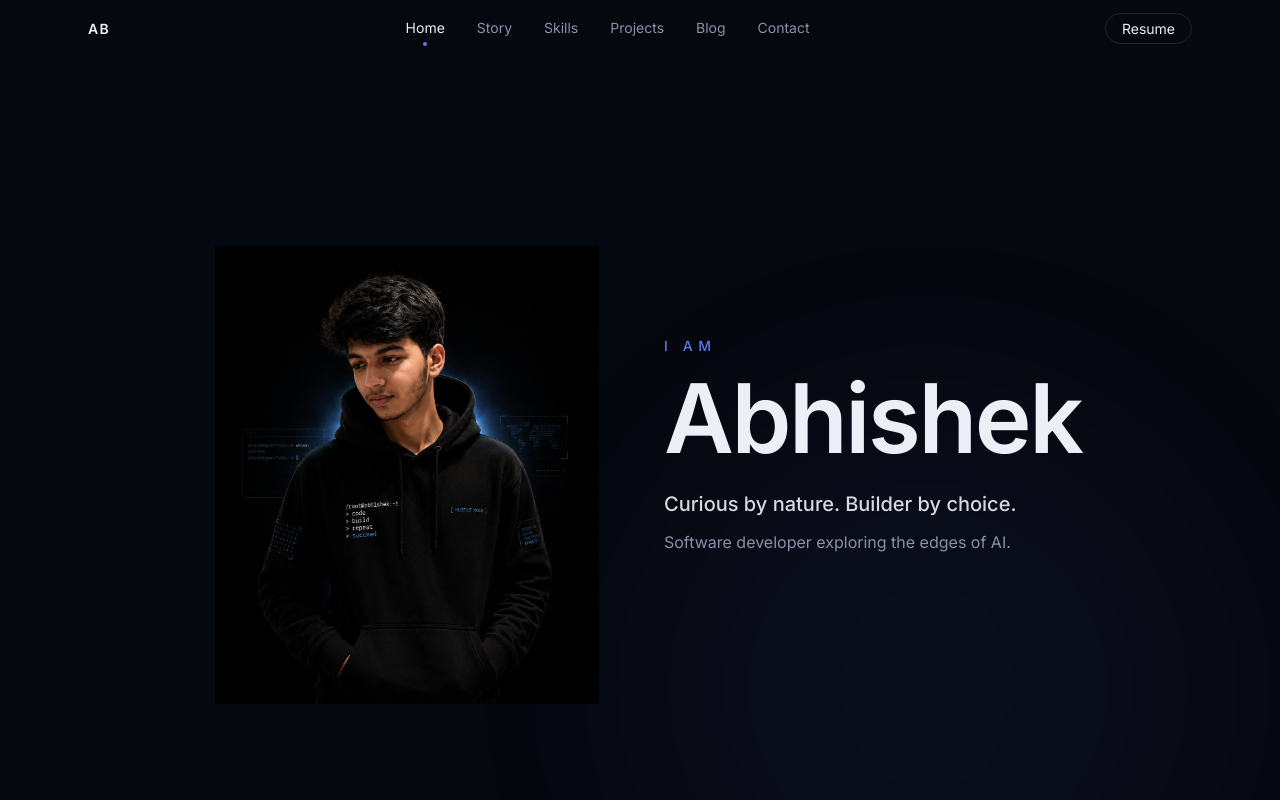
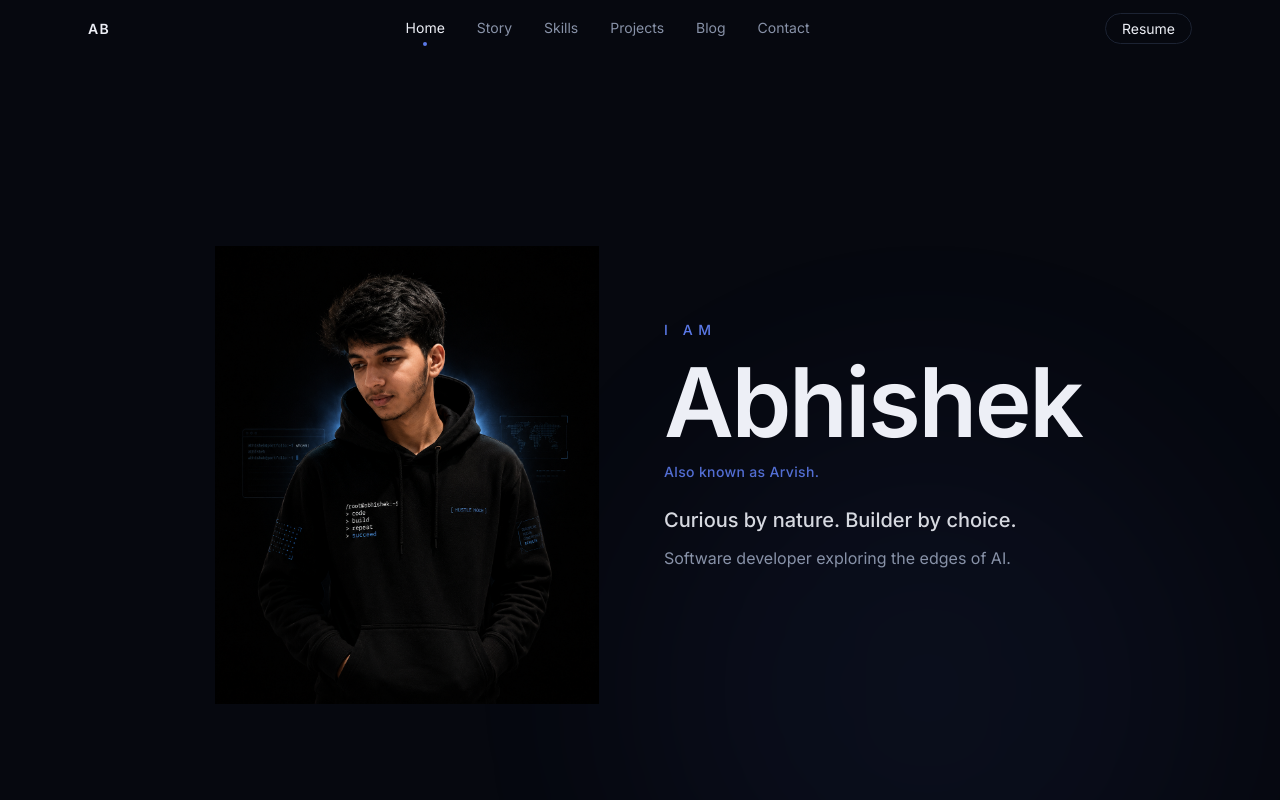
Before and after one commit to Abhishek862009/portfolio, a Next.js app: page / in a window 1280 px wide. Shown: the top 800 px of the page. Built offline with nearby package versions, Linux system fonts and the light colour scheme.

Commit message:
Update Hero.tsx
Arvish naam site mai bhi add kia

```diff
--- a/components/sections/Hero.tsx
+++ b/components/sections/Hero.tsx
@@ -122,8 +122,10 @@ export function Hero({ hasPhoto = false }: HeroProps) {
                 <br />
                 <span className="text-xs">
                   Drop the final file at{' '}
-                  <code className="text-glow">/public/images/hero-photo.png</code> — it
-                  swaps in automatically, no code changes needed
+                  <code className="text-glow">
+                    /public/images/hero-photo.png
+                  </code>{' '}
+                  — it swaps in automatically, no code changes needed
                 </span>
               </p>
             </div>
@@ -138,15 +140,28 @@ export function Hero({ hasPhoto = false }: HeroProps) {
           >
             I am
           </motion.span>
+
           <motion.h1
             variants={nameVariant}
             className="mt-2 text-6xl font-semibold tracking-tight text-frost sm:text-7xl md:text-8xl"
           >
             Abhishek
           </motion.h1>
-          <motion.p variants={fadeUp} className="mt-6 text-xl font-medium text-frost/90">
+
+          <motion.p
+            variants={fadeUp}
+            className="mt-3 text-sm font-medium tracking-wide text-glow/90"
+          >
+            Also known as Arvish.
+          </motion.p>
+
+          <motion.p
+            variants={fadeUp}
+            className="mt-6 text-xl font-medium text-frost/90"
+          >
             Curious by nature. Builder by choice.
           </motion.p>
+
           <motion.p variants={fadeUp} className="mt-3 text-base text-slate">
             Software developer exploring the edges of AI.
           </motion.p>
@@ -154,4 +169,4 @@ export function Hero({ hasPhoto = false }: HeroProps) {
       </motion.div>
     </section>
   );
-}
+            }
```
